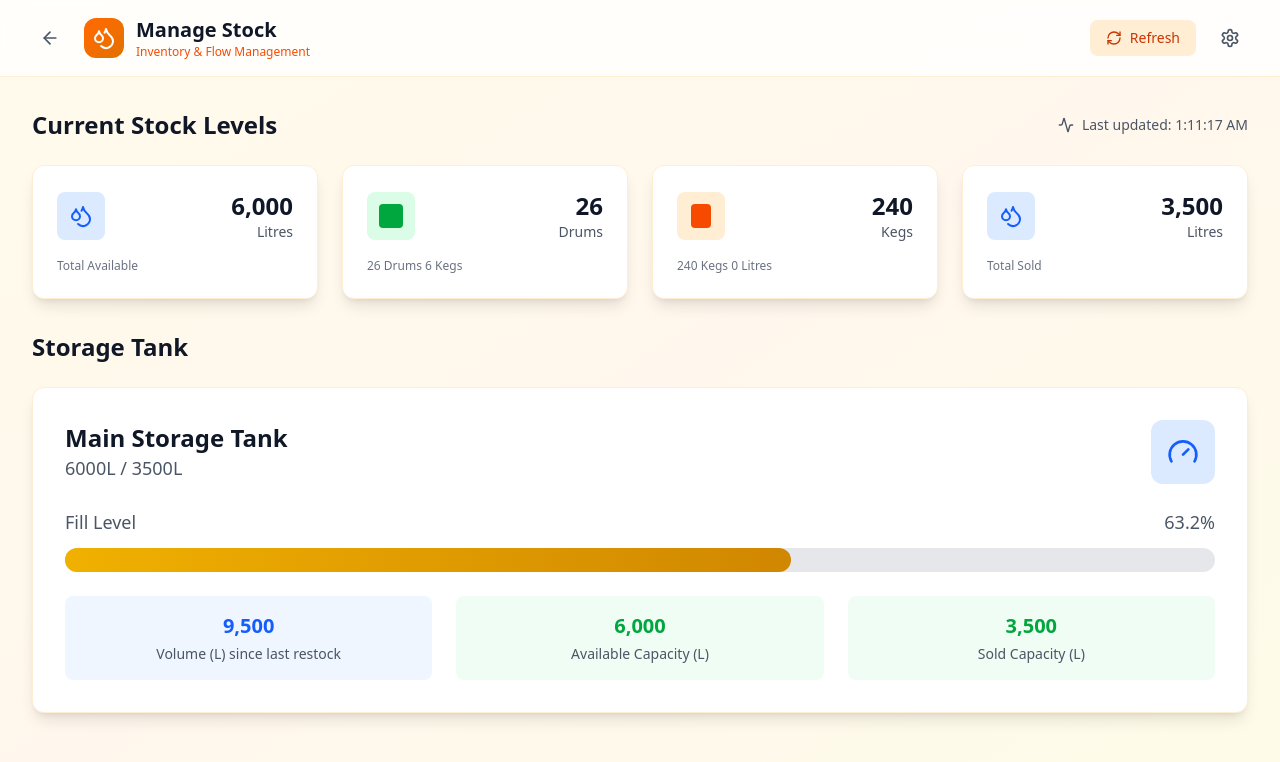
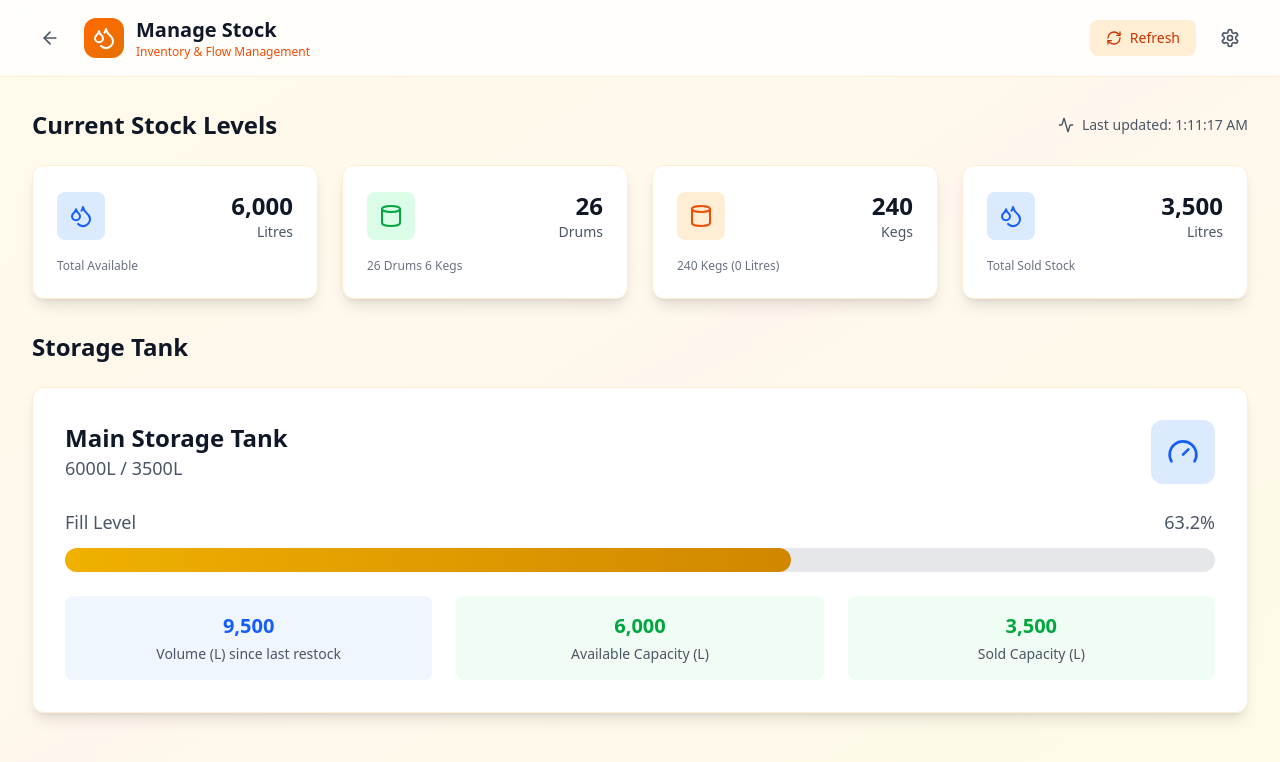
Before and after one commit to Ademic2022/pos-webapp, a Next.js app: page /stock in a window 1280 px wide. Shown: the top 762 px of the page. Built offline with nearby package versions, Linux system fonts and the light colour scheme.

Commit message:
Add InventoryCard component and replace summary cards in SalesReportPage with StatsCard for improved statistics display

```diff
--- a/src/app/stock/page.tsx
+++ b/src/app/stock/page.tsx
@@ -11,12 +11,15 @@ import {
   Calendar,
   Download,
   Settings,
+  Cylinder,
 } from "lucide-react";
 import Link from "next/link";
 import { dashboardStat } from "@/data/stock";
 import { DeliveryHistory } from "@/interfaces/interface";
 import { loggedInUser } from "@/data/user";
 import { getFillColor, getFillDetails } from "@/utils/utils";
+import { InventoryCard } from "@/components/cards/inventoryCard";
+import { KEG_CAPACITY } from "@/data/constants";
 
 const ManageStock: React.FC = () => {
   const stock = dashboardStat.stockData;
@@ -162,94 +165,48 @@ const ManageStock: React.FC = () => {
 
           <div className="grid grid-cols-1 md:grid-cols-4 gap-6 mb-8">
             {/* Total Litres */}
-            <div className="bg-white rounded-xl p-6 shadow-lg border border-orange-100">
-              <div className="flex items-center justify-between mb-4">
-                <div className="w-12 h-12 bg-blue-100 rounded-lg flex items-center justify-center">
-                  <Droplets className="w-6 h-6 text-blue-600" />
-                </div>
-                <div className="text-right">
-                  <div className="text-2xl font-bold text-gray-900">
-                    {totalAvailableStock.toLocaleString()}
-                  </div>
-                  <div className="text-sm text-gray-600">Litres</div>
-                </div>
-              </div>
-              <div className="text-xs text-gray-500">Total Available</div>
-            </div>
+            <InventoryCard
+              title="Total Available"
+              value={totalAvailableStock}
+              unit="Litres"
+              icon={Droplets}
+              footerText="Total Available"
+            />
 
             {/* Total Drums */}
-            <div className="bg-white rounded-xl p-6 shadow-lg border border-orange-100">
-              <div className="flex items-center justify-between mb-4">
-                <div className="w-12 h-12 bg-green-100 rounded-lg flex items-center justify-center">
-                  <div className="w-6 h-6 bg-green-600 rounded-sm"></div>
-                </div>
-                <div className="text-right">
-                  <div className="text-2xl font-bold text-gray-900">
-                    {totalDrums}
-                  </div>
-                  <div className="text-sm text-gray-600">Drums</div>
-                </div>
-              </div>
-              <div className="text-xs text-gray-500">
-                {totalDrums} Drums {Math.floor(remainingKegs / 25)} Kegs
-              </div>
-            </div>
+            <InventoryCard
+              title="Total Drums"
+              value={totalDrums}
+              unit="Drums"
+              icon={Cylinder}
+              iconBg="bg-green-100"
+              iconColor="text-green-600"
+              footerText={`${totalDrums} Drums ${Math.floor(
+                remainingKegs / KEG_CAPACITY
+              )} Kegs`}
+            />
 
             {/* Total Kegs */}
-            <div className="bg-white rounded-xl p-6 shadow-lg border border-orange-100">
-              <div className="flex items-center justify-between mb-4">
-                <div className="w-12 h-12 bg-orange-100 rounded-lg flex items-center justify-center">
-                  <div className="w-5 h-6 bg-orange-600 rounded-sm"></div>
-                </div>
-                <div className="text-right">
-                  <div className="text-2xl font-bold text-gray-900">
-                    {totalKegs}
-                  </div>
-                  <div className="text-sm text-gray-600">Kegs</div>
-                </div>
-              </div>
-              <div className="text-xs text-gray-500">
-                {totalKegs} Kegs {remainingLitres} Litres
-              </div>
-            </div>
+            <InventoryCard
+              title="Total Kegs"
+              value={totalKegs}
+              unit="Kegs"
+              icon={Cylinder}
+              iconColor="text-orange-600"
+              iconBg="bg-orange-100"
+              footerText={`${totalKegs} Kegs (${remainingLitres} Litres)`}
+            />
 
-            {/* Stock Status */}
-            {/* <div className="bg-white rounded-xl p-6 shadow-lg border border-orange-100">
-              <div className="flex items-center justify-between mb-4">
-                <div
-                  className={`w-12 h-12 bg-${stockStatus.color}-100 rounded-lg flex items-center justify-center`}
-                >
-                  <stockStatus.icon
-                    className={`w-6 h-6 text-${stockStatus.color}-600`}
-                  />
-                </div>
-                <div className="text-right">
-                  <div
-                    className={`text-lg font-bold text-${stockStatus.color}-600`}
-                  >
-                    {stockStatus.status}
-                  </div>
-                  <div className="text-sm text-gray-600">Status</div>
-                </div>
-              </div>
-              <div className="text-xs text-gray-500">
-                {fillPercentage.toFixed(1)}% capacity
-              </div>
-            </div> */}
-            <div className="bg-white rounded-xl p-6 shadow-lg border border-orange-100">
-              <div className="flex items-center justify-between mb-4">
-                <div className="w-12 h-12 bg-blue-100 rounded-lg flex items-center justify-center">
-                  <Droplets className="w-6 h-6 text-blue-600" />
-                </div>
-                <div className="text-right">
-                  <div className="text-2xl font-bold text-gray-900">
-                    {stock?.soldStock.toLocaleString()}
-                  </div>
-                  <div className="text-sm text-gray-600">Litres</div>
-                </div>
-              </div>
-              <div className="text-xs text-gray-500">Total Sold</div>
-            </div>
+            {/* Total Sold */}
+            <InventoryCard
+              title="Total Sold"
+              value={stock?.soldStock || 0}
+              unit="Litres"
+              icon={Droplets}
+              iconBg="bg-blue-100"
+              iconColor="text-blue-600"
+              footerText="Total Sold Stock"
+            />
           </div>
         </div>
 
--- /dev/null
+++ b/src/components/cards/inventoryCard.tsx
@@ -0,0 +1,51 @@
+import { LucideIcon } from "lucide-react";
+
+// First, let's update the StatsCard props to accommodate this layout
+interface InventoryCardProps {
+  title: string;
+  value: string | number;
+  unit: string;
+  icon?: LucideIcon;
+  iconBg?: string;
+  iconColor?: string;
+  footerText?: string;
+  layout?: "horizontal" | "vertical";
+}
+
+export function InventoryCard({
+  title,
+  value,
+  unit,
+  icon: Icon,
+  iconBg = "bg-blue-100",
+  iconColor = "text-blue-600",
+  footerText,
+  layout = "horizontal",
+}: InventoryCardProps) {
+  return (
+    <div className="bg-white rounded-xl p-6 shadow-lg border border-orange-100">
+      <div
+        className={`flex items-center justify-between ${
+          layout === "horizontal" ? "mb-4" : ""
+        }`}
+      >
+        {Icon && (
+          <div
+            className={`w-12 h-12 ${iconBg} rounded-lg flex items-center justify-center`}
+          >
+            <Icon className={`w-6 h-6 ${iconColor}`} />
+          </div>
+        )}
+        <div className={`${layout === "horizontal" ? "text-right" : ""}`}>
+          <div className="text-2xl font-bold text-gray-900">
+            {typeof value === "number" ? value.toLocaleString() : value}
+          </div>
+          <div className="text-sm text-gray-600">{unit}</div>
+        </div>
+      </div>
+      {footerText && (
+        <div className="text-xs text-gray-500 mt-2">{footerText}</div>
+      )}
+    </div>
+  );
+}
```
Also changed, not shown: src/app/reports/page.tsx (+49 -67 lines).
